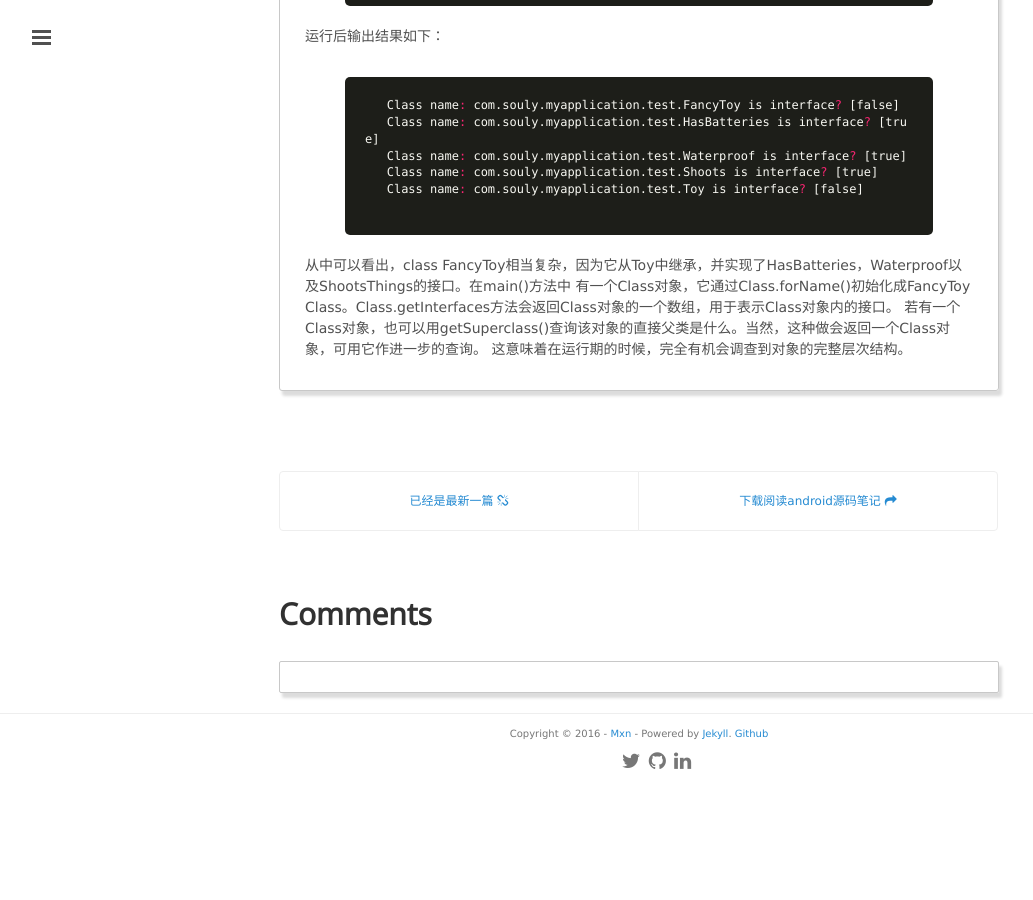
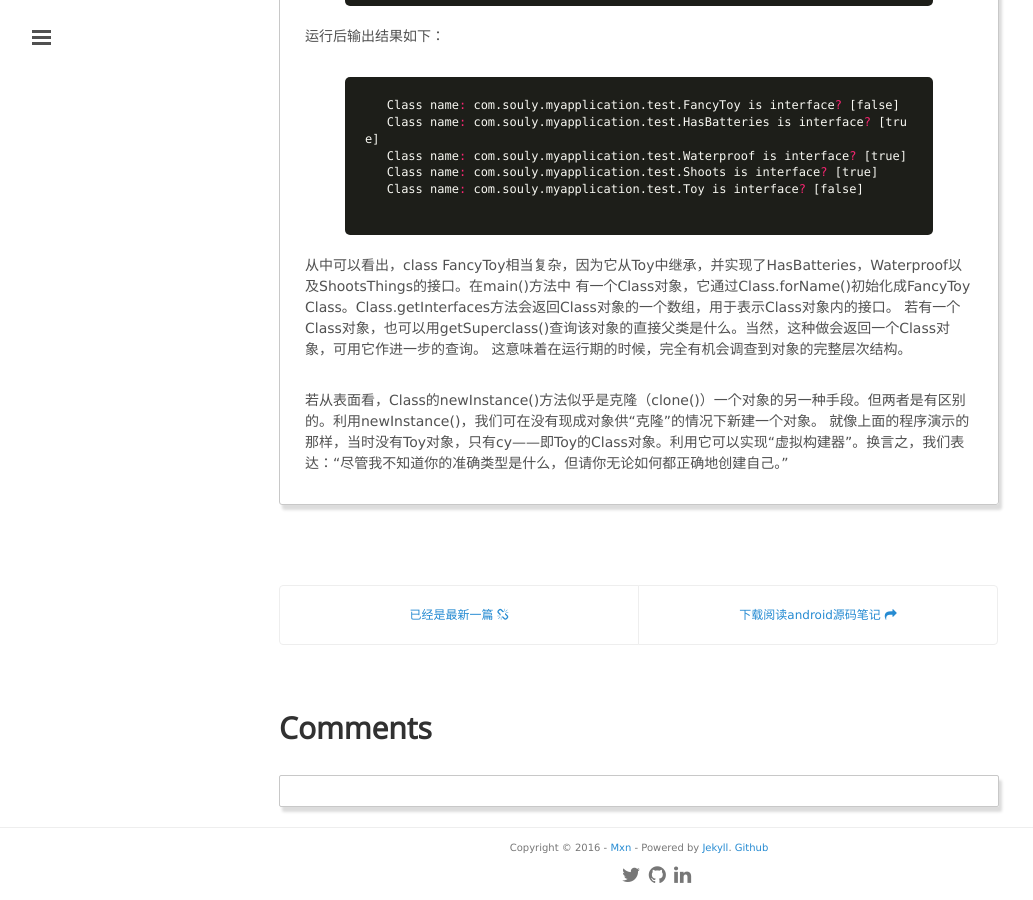
Before and after one commit to mxn21/mxn21.github.io, a Jekyll site: the page built from _posts/2016-4-23-java类型信息RTTI.md, in a window 1280 px wide and 900 px high, scrolled down 2799 px. Shown: the whole window, without its empty margins (1-1034 px from the left). Built offline with Jekyll 4.4.1, drawn with Linux system fonts in a browser that asks for light colours; comment, search, counter and statistics services are not loaded; before the commit the page ends 3585 px from its top, so only the background shows below that.

Commit message:
23432423

```diff
--- a/_posts/2016-4-23-java类型信息RTTI.md
+++ b/_posts/2016-4-23-java类型信息RTTI.md
@@ -144,3 +144,6 @@
 有一个Class对象，它通过Class.forName()初始化成FancyToy Class。Class.getInterfaces方法会返回Class对象的一个数组，用于表示Class对象内的接口。
 若有一个Class对象，也可以用getSuperclass()查询该对象的直接父类是什么。当然，这种做会返回一个Class对象，可用它作进一步的查询。
 这意味着在运行期的时候，完全有机会调查到对象的完整层次结构。
+
+若从表面看，Class的newInstance()方法似乎是克隆（clone()）一个对象的另一种手段。但两者是有区别的。利用newInstance()，我们可在没有现成对象供“克隆”的情况下新建一个对象。
+就像上面的程序演示的那样，当时没有Toy对象，只有cy——即Toy的Class对象。利用它可以实现“虚拟构建器”。换言之，我们表达：“尽管我不知道你的准确类型是什么，但请你无论如何都正确地创建自己。”
```
